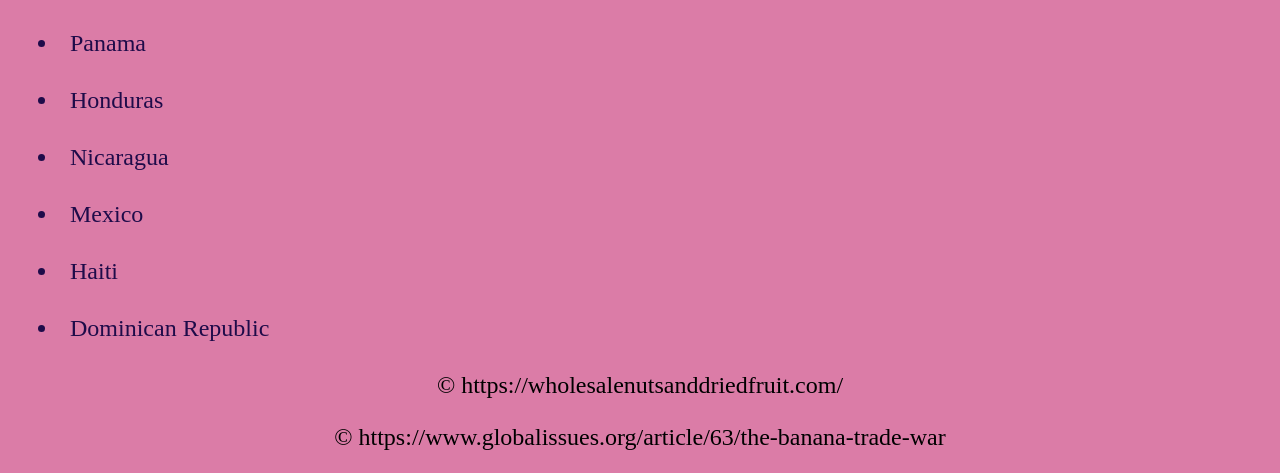
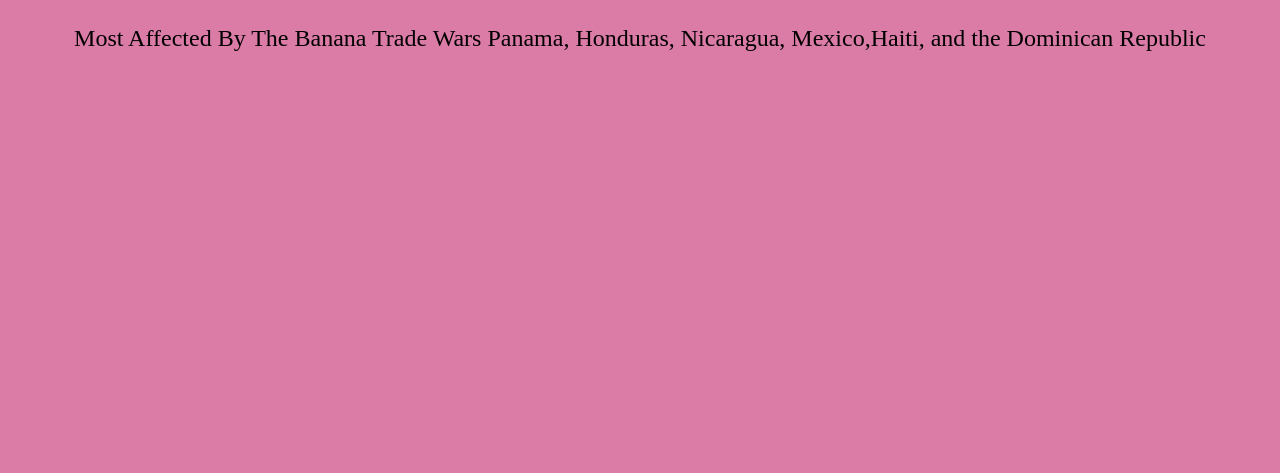
Before and after one commit to KC-LCW-Jan-23-Classroom/js-assignment-4-html-me-something-MonicaDominguez23, a website: page index.html in a window 1280 px wide. Shown: the part 2228-2701 px from the top of the page. After the commit the page ends 2305 px from the top, so only its background shows below. Drawn offline with Linux system fonts and the light colour scheme.

Commit message:
well okay

```diff
--- a/index.html
+++ b/index.html
@@ -48,18 +48,11 @@
    <img
       src="https://wholesalenutsanddriedfruit.com/wp-content/uploads/2017/08/Unloading-bananas-Mobile-Alabama-ca.-1900-Detroit-Publishing-Company-e1416188475286.jpg"
       alt="Workers" width="450" height="300" class="center">
-   Countries Most Affected By The Banana Trade Wars
-   <li>Panama</li>
-   <li>Honduras</li>
-   <li>Nicaragua</li>
-   <li>Mexico</li>
-   <Li>Haiti</Li>
-   <Li>Dominican Republic</Li>
+   <p> Most Affected By The Banana Trade Wars
+      Panama, Honduras, Nicaragua, Mexico,Haiti, and the Dominican Republic</p>
    <footer>
       <a href="https://wholesalenutsanddriedfruit.com/a-history-of-bananas/"></a>
    </footer>
-   <p>&copy; https://wholesalenutsanddriedfruit.com/ </p>
-   <p>&copy; https://www.globalissues.org/article/63/the-banana-trade-war </p>
    </article>
 </body>
 
```
